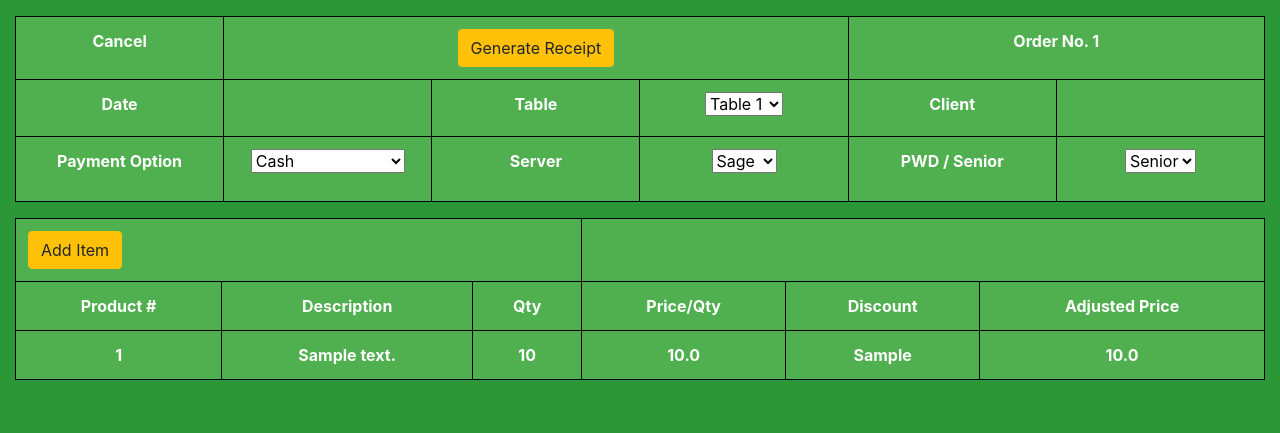
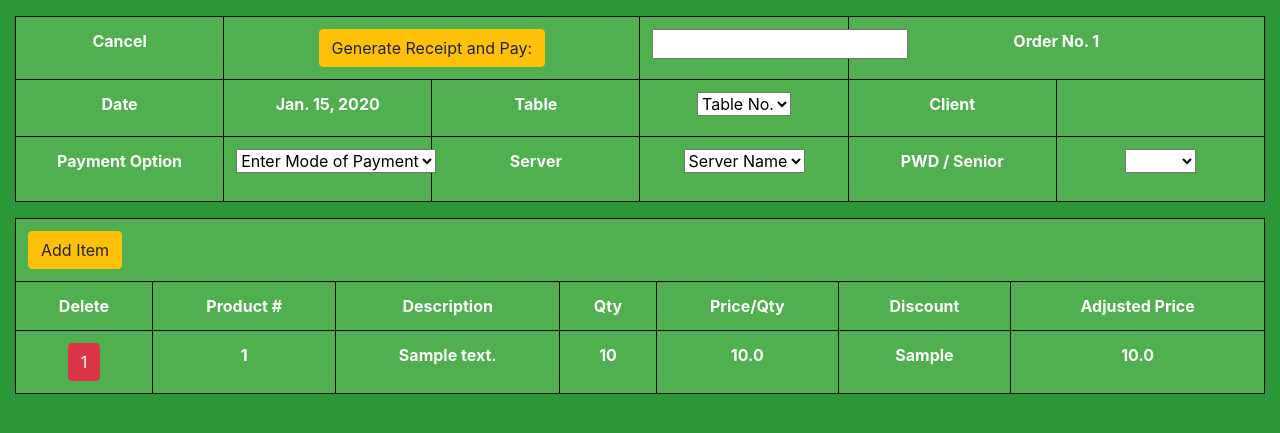
Before and after one commit to isaiahdylan-pascua/San-Isidore-Consulting, a Django app: page /products/Order in a window 1280 px wide. Shown: the part 64-497 px from the top of the page. Run offline with Django 4.2, Linux system fonts and the light colour scheme; tables that the repository leaves empty hold one stand-in row (values such as "Sample post"); lists and menus that the app fills with data are empty.

Commit message:
Added delete function and Money Change

```diff
--- a/SANISIDORE/products/models.py
+++ b/SANISIDORE/products/models.py
@@ -27,6 +27,7 @@ class Orders(models.Model):
     Table = models.CharField(max_length=30, blank=False)
     PaymentOption = models.CharField(max_length=30, blank=False)
     PWDS = models.CharField(max_length=30, blank=False)
+    Tendered = models.FloatField(null=True)
     objects = models.Manager()
 
     def getID(self):
@@ -47,8 +48,11 @@ class Orders(models.Model):
     def getPWDS(self):
         return self.PWDS
 
+    def getTendered(self):
+        return self.Tendered
+
     def __str__(self):
-        return "OrderID: "+str(self.pk) + " |Y-M-D: " + str(self.Date) + " |Server: " +str(self.Server) + " |Table No.: " + str(self.Table) + " |Paid via " + str(self.PaymentOption) + str(self.PWDS)
+        return "OrderID: "+str(self.pk) + " |Y-M-D: " + str(self.Date) + " |Server: " +str(self.Server) + " |Table No.: " + str(self.Table) + " |Paid: " + str(self.Tendered) + " via " + str(self.PaymentOption) + str(self.PWDS)
 
 
 # class Orderlines(models.Model):
--- a/SANISIDORE/products/templates/products/Order.html
+++ b/SANISIDORE/products/templates/products/Order.html
@@ -108,17 +108,18 @@
 
               <form action="Order" method="POST">
                 {% csrf_token %}
-              <th colspan="3"><button type="submit" class="btn btn-warning">Generate Receipt</button></th>
+              <th colspan="2"><button type="submit" class="btn btn-warning">Generate Receipt and Pay:</button></th>
+              <th><input type="number" name="tendered"></th>
               <th colspan="2">Order No. {{orderno}}</th>
             </tr>
 
             <tr>
               <th>Date</th>
-              <th></th>
+              <th>{{ current_order.Date }}</th>
               <th><label for="table">Table</label></th>
               <th>
                 <select name="table" id="table">
-                  <option value="" disabled></option>
+                  <option value="" disabled selected>Table No.</option>
                   <option value="1">Table 1</option>
                   <option value="2">Table 2</option>
                   <option value="3">Table 3</option>
@@ -131,7 +132,7 @@
               <th><label for="PO">Payment Option</label></th>
               <th>
                 <select name="PO" id="PO" class="form-select form-select-lg mb-3" aria-label=".form-select-lg example">
-                  <option value="" disabled></option>
+                  <option value="" disabled selected>Enter Mode of Payment</option>
                   <option value="Cash">Cash</option>
                   <option value="GCASH">GCASH</option>
                   <option value="CD">Credit/Debit Card</option>
@@ -140,7 +141,7 @@
               <th><label for="server">Server</label></th>
               <th>
                 <select name="server" id="server">
-                  <option value="" disabled></option>
+                  <option value="" disabled selected>Server Name</option>
                   <option value="Sage">Sage</option>
                   <option value="Dylan">Dylan</option>
                   <option value="Mica">Mica</option>
@@ -149,7 +150,7 @@
               <th><label for="pwds">PWD / Senior</label></th>
               <th>
                 <select name="pwds" id="pwds">
-                  <option value="" disabled></option>
+                  <option value="" disabled selected></option>
                   <option value="True">Senior</option>
                   <option value="True">PWD</option>
                 </select>
@@ -157,12 +158,21 @@
             </tr>
           </table>
         </form>
+
+
+
+
+
+
+
+
           <table class="table table-bordered" id="ordered">
             <tr>
-              <td colspan="3"><button class="btn btn-warning" onclick="openForm()">Add Item</button></td>
-              <td colspan="3"></td>
+              <td colspan="7"><button class="btn btn-warning" onclick="openForm()">Add Item</button></td>
+
             </tr>
             <tr>
+              <th>Delete</th>
               <th>Product #</th>
               <th>Description</th>
               <th>Qty</th>
@@ -172,6 +182,13 @@
             </tr>
           {% for ol in ol %}
             <tr>
+              <th>
+                <form action="Delete" method="POST">
+                  {% csrf_token %}
+                <!-- <button type="submit" class="btn btn-danger" name="Product" value={{ol.Product}}>X</button> -->
+                <input class="btn btn-default btn-danger" name="delete" type="submit" value="{{ol.Product}}"/>
+              </th>
+            </form>
               <th>{{ol.Product}}</th>
               <th>{{ol.ProductDesc}}</th>
               <th>{{ol.ProductQty}}</th>
@@ -195,7 +212,7 @@
       <form action="Orderline" method="POST" class="form-container" >
         {% csrf_token %}
       <table>
-        <th>Add Item</th>
+        <th>Add Item / Edit Item</th>
 
       <tr>
         <td><label for="Product"><b>Product</b></label></td>
@@ -231,7 +248,7 @@
 
       <tr>
         <td><button type="submit" class="btn btn-warning">Add order</button></td>
-        <td><button type="button" class="btn cancel" onclick="closeForm()">Cancel</button></td>
+        <td><button type="button" class="btn btn-warning" onclick="closeForm()">Cancel</button></td>
         <td></td>
       </tr>
 
--- a/SANISIDORE/products/urls.py
+++ b/SANISIDORE/products/urls.py
@@ -7,5 +7,6 @@ urlpatterns = [
     path('displayProduct', views.displayProduct, name='displayProduct'),
     path('Order', views.Order, name='Order'),
     path('Orderline', views.Orderline, name='Orderline'),
-    path('Receipt', views.Receipt, name='Receipt')
+    path('Receipt', views.Receipt, name='Receipt'),
+    path('Delete', views.Delete, name='Delete')
 ]
--- a/SANISIDORE/products/views.py
+++ b/SANISIDORE/products/views.py
@@ -33,10 +33,11 @@ def displayProduct(request):
 def Order(request):
     #List of all products
     products = Product.objects.all()
+    current_order = Orders.objects.order_by('-OrderID')[0]
 
     #If Order list is empty, assign 0 to orderno
     if len(Orders.objects.all()) > 0:
-        orderno = Orders.objects.order_by('-OrderID')[0].pk
+        orderno = current_order.pk
     else:
         orderno = 0
 
@@ -48,12 +49,14 @@ def Order(request):
         table = request.POST['table']
         PO = request.POST['PO']
         PWDS = request.POST['pwds']
+        T = request.POST['tendered']
 
         edit_order = Orders.objects.get(pk=orderno)
         edit_order.Server = server
         edit_order.Table = table
         edit_order.PaymentOption = PO
         edit_order.PWDS = PWDS
+        edit_order.Tendered = T
         edit_order.save()
 
 
@@ -66,14 +69,16 @@ def Order(request):
 
     return render(request, "products/Order.html",
     {'orderno': orderno,
+    'current_order':current_order,
     'products': products,
     'ol':ol
     })
 
 def Orderline(request):
     products = Product.objects.all()
+    current_order = Orders.objects.order_by('-OrderID')[0]
     if len(Orders.objects.all()) > 0:
-        orderno = Orders.objects.order_by('-OrderID')[0].pk
+        orderno = current_order.pk
     else:
         orderno = 0
     ol = Orderlines.objects.filter(OrderID=orderno)
@@ -90,11 +95,43 @@ def Orderline(request):
         else:
             FP = int(pqty)*PCost
 
+        if len(Orderlines.objects.filter(Product = P, OrderID = orderid)) == 0:
+            new_orderline = Orderlines(OrderID=orderid, Product=P, ProductCost=PCost, ProductQty=pqty, Discount=dsc, ProductDesc=Pdesc, Finalprice=FP)
+            new_orderline.save()
+            return redirect('Order')
+        else:
+            edit_orderline = Orderlines.objects.get(Product = P, OrderID = orderid)
+            edit_orderline.ProductCost = PCost
+            edit_orderline.ProductQty = pqty
+            edit_orderline.Discount = dsc
+            edit_orderline.ProductDesc = Pdesc
+            edit_orderline.Finalprice = FP
+            edit_orderline.save()
+            return redirect('Order')
 
 
-        new_orderline = Orderlines(OrderID=orderid, Product=P, ProductCost=PCost, ProductQty=pqty, Discount=dsc, ProductDesc=Pdesc, Finalprice=FP)
-        new_orderline.save()
+        return render(request, "products/Order.html",
+    {
+        'orderno': orderno,
+        'current_order':current_order,
+        'products': products,
+        'ol':ol
+    })
 
+def Delete(request):
+    products = Product.objects.all()
+    if len(Orders.objects.all()) > 0:
+        orderno = Orders.objects.order_by('-OrderID')[0].pk
+    else:
+        orderno = 0
+    ol = Orderlines.objects.filter(OrderID=orderno)
+
+    if request.method == "POST":
+        orderid = orderno
+        P = request.POST['delete']
+        close_orderline = Orderlines.objects.get(OrderID=orderno, Product=P)
+        close_orderline.delete()
+        return redirect('Order')
 
     return render(request, "products/Order.html",
     {
@@ -116,33 +153,14 @@ def Receipt(request):
 
     total = subtotal - pwds
 
-    # if request.method == "POST":
-    #     # server = request.POST['server']
-    #     # table = request.POST['table']
-    #     # PO = request.POST['PO']
-    #     # PWDS = request.POST['pwds']
-
-    #     # edit_order = Orders.objects.get(pk=orderno.pk)
-    #     # edit_order.Server = server
-    #     # edit_order.Table = table
-    #     # edit_order.PaymentOption = PO
-    #     # edit_order.PWDS = PWDS
-    #     # edit_order.save()
-
-    #     new_order = Orders()
-    #     new_order.save()
-    #     messages.info(request, 'Generating Receipt')
-    #     return redirect('Receipt')
-
-
-
-
+    change = orderno.Tendered - total
     return render(request, "products/Receipt.html",
     {
         'orderno': orderno,
         'ol':ol,
         'subtotal':subtotal,
         'pwds':pwds,
-        'total':total
+        'total':total,
+        'change':change
 
     })
```
Also changed, not shown: SANISIDORE/products/templates/products/Receipt.html (+16 -6 lines), SANISIDORE/products/migrations/0029_orders_tendered.py (added), SANISIDORE/products/migrations/0030_alter_orders_tendered.py (added), SANISIDORE/products/static/Images/receipt.png (added).
